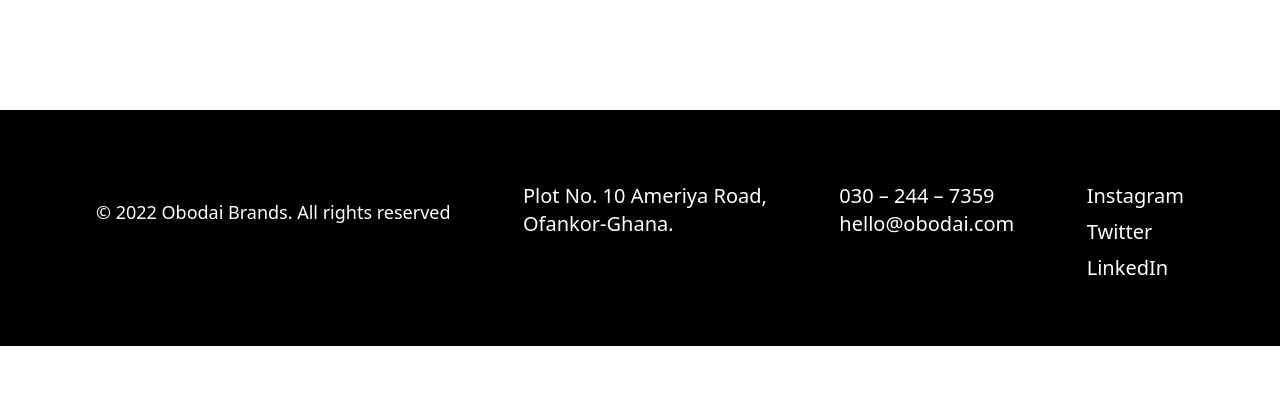
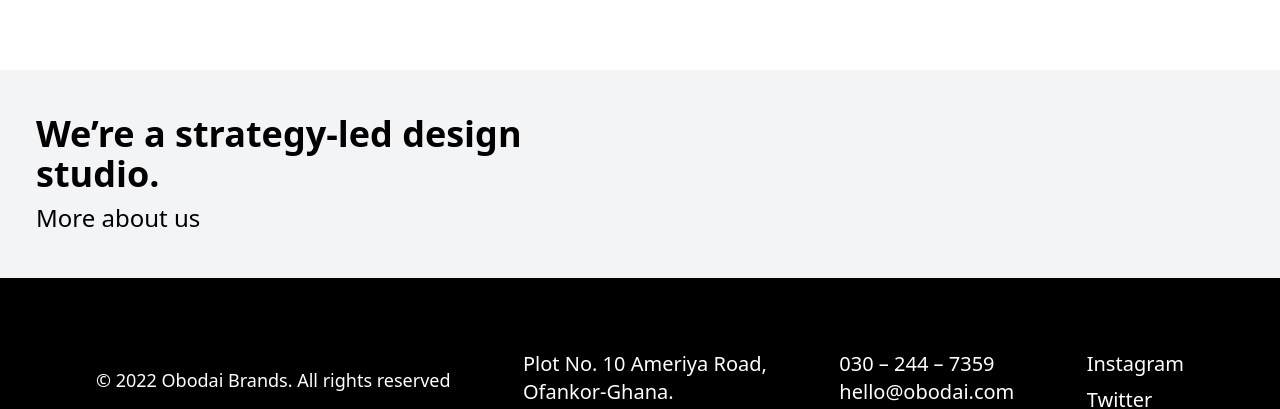
Before and after one commit to 4eug/Obodai-s-Website, a Next.js app: page / in a window 1280 px wide. Shown: the part 4424-4833 px from the top of the page. Before the commit the page ends 4770 px from the top, so only its background shows below. Built offline with nearby package versions, Linux system fonts and the light colour scheme.

Commit message:
Lets Talk About You

```diff
--- a/pages/index.jsx
+++ b/pages/index.jsx
@@ -5,6 +5,7 @@
 import Navbar from '../components/NavBar/nav';
 import Projects from '../components/Projects/projects';
 import Strategy from '../components/Message/strategy-message';
+import LetsTalk from '../components/Let\'s Talk/lets-talk';
 
 
 
@@ -23,10 +24,10 @@
       <Projects/>
       </section>
       <Strategy/>
-      <section className='mt-10'>
+      <section className='bg-gray-100 py-2'>
+        <LetsTalk/>
+      </section>
       <Footer/>
-      </section>
-
     </div>
   );
 }
```
